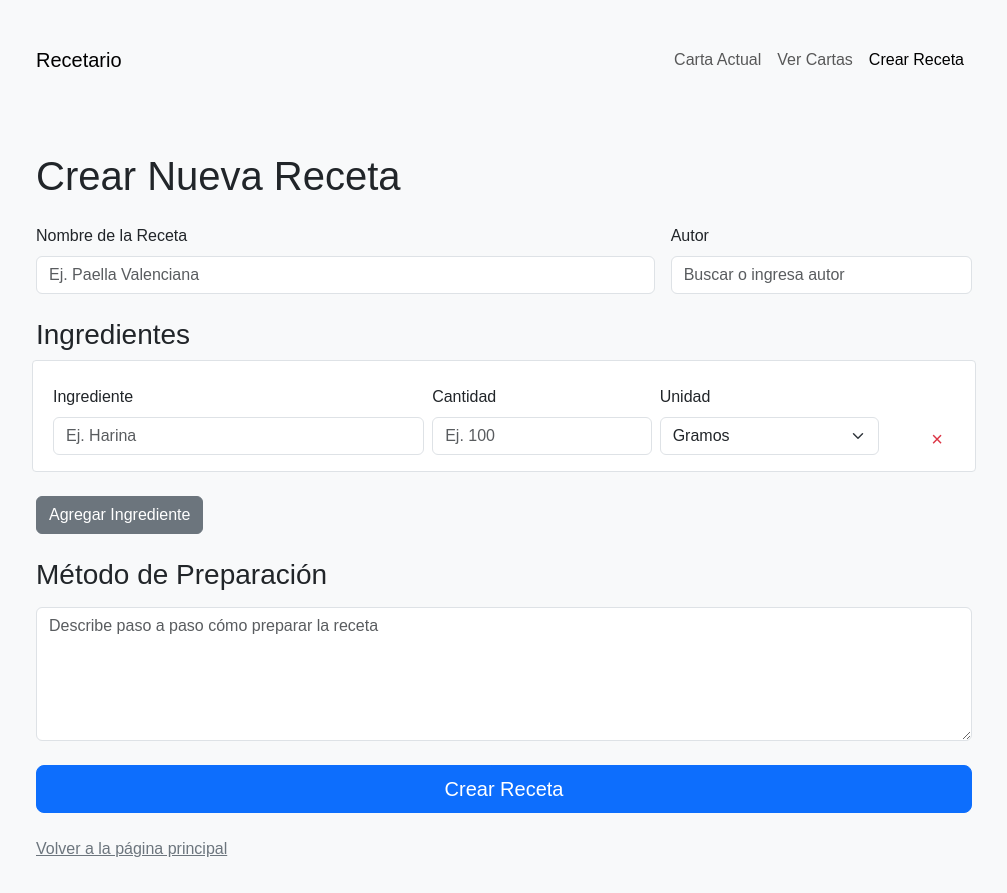
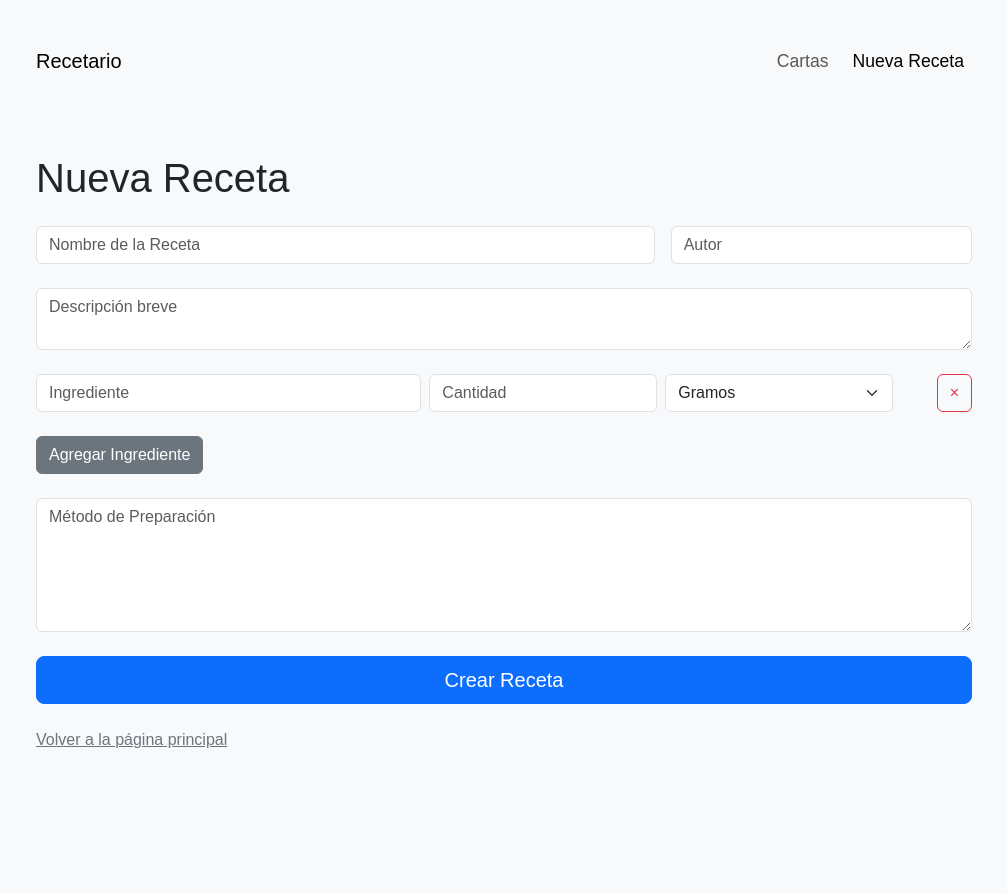
Before and after one commit to gabofunebre/recetario, a Flask app: page /crear_receta in a window 1280 px wide. Shown: the whole page, without its empty margins (136-1143 px from the left). After the commit the page ends 748 px from the top, so only its background shows below. Run offline with Flask 3, Linux system fonts and the light colour scheme; data that the repository does not hold is empty; some libraries are stand-ins or nearby versions.

Commit message:
crear_receta_c_descripcion

```diff
--- a/app/models.py
+++ b/app/models.py
@@ -79,8 +79,8 @@ class Receta(db.Model):
     descripcion = db.Column(db.Text, nullable=True)
     metodo = db.Column(db.Text, nullable=False)
 
-    # Clave foránea a Plato
-    plato_id = db.Column(db.Integer, db.ForeignKey('platos.id'), nullable=False)
+    # Clave foránea a Plato (ahora opcional para recetas independientes)
+    plato_id = db.Column(db.Integer, db.ForeignKey('platos.id'), nullable=True)
     plato = db.relationship('Plato', back_populates='recetas')
 
     # Relación con Ingredientes
--- a/app/routes.py
+++ b/app/routes.py
@@ -106,13 +106,19 @@ def crear_receta():
     if request.method == 'POST':
         nombre = request.form.get('nombre', '').strip()
         autor = request.form.get('autor', '').strip()
+        descripcion = request.form.get('descripcion', '').strip()
         metodo = request.form.get('metodo', '').strip()
         ingredientes_data = request.form.getlist('ingredientes[]')
         cantidades_data = request.form.getlist('cantidades[]')
         unidades_data = request.form.getlist('unidades[]')
         if not nombre or not autor or not metodo:
             return "Por favor, complete todos los campos", 400
-        receta = Receta(nombre=nombre, autor=autor, metodo=metodo)
+        receta = Receta(
+            nombre=nombre,
+            autor=autor,
+            descripcion=descripcion,
+            metodo=metodo
+        )
         db.session.add(receta)
         db.session.commit()
         for i in range(len(ingredientes_data)):
--- a/app/static/css/styles.css
+++ b/app/static/css/styles.css
@@ -14,65 +14,30 @@ body {
   margin-bottom: 2rem;
 }
 
-  /* Ingredient item styling */
-  .ingrediente {
-    padding: 1rem;
-    border: 1px solid #dee2e6;
-    border-radius: 0.25rem;
-    background-color: #ffffff;
+/* Navbar link styling */
+.navbar-nav .nav-link {
+  font-size: 1.1rem;
+  font-weight: 500;
+  padding: 0.5rem 1rem;
+  margin-left: 0.5rem;
 }
 
-  /* Space between ingredient items */
-  .ingrediente + .ingrediente {
-    margin-top: 1rem;
+/* Search input styling */
+#buscador {
+  font-size: 1.15rem;
+  padding: 0.75rem 1rem;
+  border-radius: 0.5rem;
+  box-shadow: 0 2px 6px rgba(0, 0, 0, 0.1);
+  transition: box-shadow 0.2s ease;
+}
+#buscador:focus {
+  box-shadow: 0 2px 8px rgba(0, 0, 0, 0.2);
+  outline: none;
 }
 
-  /* Remove ingredient button styling */
-  .btn-remove {
-    font-size: 1.25rem;
-    line-height: 1;
-    color: #dc3545;
-    background: none;
-    border: none;
-  }
-  .btn-remove:hover {
-    color: #bd2130;
+/* Results dropdown inherits Bootstrap list-group styles */
+.list-group-item-action {
+  cursor: pointer;
 }
 
-  /* Search results dropdown for recipes */
-  #resultados {
-    position: absolute;
-    width: 100%;
-    z-index: 1000;
-  }
-  .resultado {
-    background: #ffffff;
-    padding: 0.5rem;
-    border: 1px solid #dee2e6;
-    border-top: none;
-    cursor: pointer;
-  }
-  .resultado:hover {
-    background-color: #f8f9fa;
-  }
-
-  /* Search results dropdown for users */
-  .position-relative #resultados_usuarios {
-    position: absolute;
-    top: 100%;
-    left: 0;
-    right: 0;
-    z-index: 1000;
-    max-height: 200px;
-    overflow-y: auto;
-    border: 1px solid #dee2e6;
-    border-radius: 0.25rem;
-    background-color: #ffffff;
-  }
-
-  .position-relative #resultados_usuarios .list-group-item {
-    cursor: pointer;
-  }
-  .position-relative #resultados_usuarios .list-group-item-action:hover {
-    background-color: #f1f1f1;
-  }
+/* El resto de tu CSS queda igual... */
--- a/app/static/js/scripts.js
+++ b/app/static/js/scripts.js
@@ -5,7 +5,9 @@ document.addEventListener('DOMContentLoaded', () => {
   let fuseRecetas;
 
   if (buscador && resultados) {
-    function inicializarFuseRecetas(data) {
+    fetch('/buscar_recetas?q=')
+      .then(res => res.json())
+      .then(data => {
         const datos = data.recetas.map(r => ({
           id: r.id,
           nombre: r.nombre,
@@ -17,188 +19,31 @@ document.addEventListener('DOMContentLoaded', () => {
           threshold: 0.4,
           keys: ['nombre', 'descripcion', 'plato_nombre', 'ingredientes_texto']
         });
-    }
+      })
+      .catch(err => console.error('Error al cargar recetas:', err));
 
-    function mostrarResultadosRecetas(res) {
+    buscador.addEventListener('input', () => {
       resultados.innerHTML = '';
-      if (!res.length) {
-        resultados.innerHTML = '<p>No se encontraron recetas.</p>';
+      const q = buscador.value.trim().toLowerCase();
+      if (!q || !fuseRecetas) return;
+      const matches = fuseRecetas.search(q);
+      if (!matches.length) {
+        // puedes mostrar un item diciendo "No hay resultados"
         return;
       }
-      const query = buscador.value.trim().toLowerCase();
-      res.forEach(item => {
+      matches.forEach(item => {
         const rec = item.item;
-        let nota = '';
-        const match = rec.ingredientes_texto.split(' ').find(w => w.toLowerCase().includes(query));
-        if (match) nota = ` (Contiene ${match})`;
-        const div = document.createElement('div');
-        div.className = 'resultado';
-        div.textContent = rec.nombre + nota;
-        div.onclick = () => window.location.href = `/receta/${rec.id}`;
-        resultados.appendChild(div);
+        const li = document.createElement('button');
+        li.type = 'button';
+        li.className = 'list-group-item list-group-item-action';
+        li.textContent = rec.nombre;
+        li.addEventListener('click', () => {
+          window.location.href = `/receta/${rec.id}`;
+        });
+        resultados.appendChild(li);
+      });
     });
   }
 
-    fetch('/buscar_recetas?q=')
-      .then(res => res.json())
-      .then(data => inicializarFuseRecetas(data))
-      .catch(err => console.error('Error al cargar recetas:', err));
-
-    buscador.addEventListener('input', () => {
-      const q = buscador.value.trim();
-      if (q && fuseRecetas) mostrarResultadosRecetas(fuseRecetas.search(q));
-      else resultados.innerHTML = '';
+  // ... resto de tu JS (autores, ingredientes, carta) ...
 });
-  }
-
-  // ------------------- BUSCADOR DE AUTORES -------------------
-  const formReceta = document.getElementById('form-receta');
-  if (formReceta) {
-    const apiAutoresUrl = formReceta.dataset.apiAutores;
-    let fuseAutores;
-
-    if (apiAutoresUrl) {
-      fetch(apiAutoresUrl)
-        .then(res => res.json())
-        .then(data => {
-          fuseAutores = new Fuse(data, { keys: ['nombre'], threshold: 0.3 });
-        })
-        .catch(err => console.error('Error al cargar autores:', err));
-    }
-
-    const inputAutor = document.getElementById('autor');
-    const listaAutores = document.getElementById('resultados_autores');
-
-    inputAutor.addEventListener('input', () => {
-      const q = inputAutor.value.trim();
-      listaAutores.innerHTML = '';
-      if (!q || !fuseAutores) return;
-      fuseAutores.search(q).slice(0, 5).forEach(res => {
-        const u = res.item;
-        const btn = document.createElement('button');
-        btn.type = 'button';
-        btn.className = 'list-group-item list-group-item-action';
-        btn.textContent = u.nombre;
-        btn.addEventListener('click', () => {
-          inputAutor.value = u.nombre;
-          listaAutores.innerHTML = '';
-        });
-        listaAutores.appendChild(btn);
-      });
-    });
-
-    document.addEventListener('click', e => {
-      if (!listaAutores.contains(e.target) && e.target !== inputAutor) {
-        listaAutores.innerHTML = '';
-      }
-    });
-  }
-
-  // ------------------- INGREDIENTES DINÁMICOS -------------------
-  const btnAgregar = document.getElementById('btn-agregar');
-  const contenedor = document.getElementById('ingredientes-container');
-
-  if (btnAgregar && contenedor) {
-    btnAgregar.addEventListener('click', () => {
-      const original = contenedor.querySelector('.ingrediente');
-      const clon = original.cloneNode(true);
-      clon.querySelectorAll('input, select').forEach(el => el.value = '');
-      contenedor.appendChild(clon);
-    });
-
-    contenedor.addEventListener('click', e => {
-      if (e.target.classList.contains('btn-remove')) {
-        const rows = contenedor.querySelectorAll('.ingrediente');
-        if (rows.length > 1) {
-          e.target.closest('.ingrediente').remove();
-        }
-      }
-    });
-  }
-
-  // ------------------- CREAR CARTA: SECCIONES & PLATOS -------------------
-  const formCarta = document.getElementById('form-carta');
-  if (formCarta) {
-    const contSecciones = document.getElementById('secciones-container');
-    const btnAddSeccion = document.getElementById('btn-agregar-seccion');
-    const inputNombreCarta = document.getElementById('carta-nombre');
-    const inputPayload = document.getElementById('payload');
-    const modalPlatoEl = document.getElementById('modalPlato');
-    const formPlato = document.getElementById('form-plato');
-    let seccionActivaIdx = null;
-
-    // Estructura en memoria
-    const data = { nombreCarta: '', secciones: [] };
-
-    const renderSecciones = () => {
-      contSecciones.innerHTML = '';
-      data.secciones.forEach((sec, idx) => {
-        const card = document.createElement('div');
-        card.className = 'card mb-3';
-        card.innerHTML = `
-          <div class="card-body">
-            <div class="d-flex justify-content-between align-items-center mb-2">
-              <input type="text" class="form-control me-2 seccion-nombre"
-                     placeholder="Nombre de la sección" value="${sec.nombre || ''}">
-              <button class="btn btn-danger btn-eliminar-seccion">&times;</button>
-            </div>
-            <h6>Platos</h6>
-            <ul class="list-group mb-2">
-              ${sec.platos.map(p => `<li class="list-group-item">
-                <strong>${p.nombre}</strong><br><small>${p.descripcion}</small>
-              </li>`).join('')}
-            </ul>
-            <button class="btn btn-outline-primary btn-agregar-plato">
-              + Agregar Plato
-            </button>
-          </div>`;
-        contSecciones.appendChild(card);
-
-        // Eventos
-        const inputSecNombre = card.querySelector('.seccion-nombre');
-        inputSecNombre.addEventListener('input', e => {
-          data.secciones[idx].nombre = e.target.value;
-        });
-        card.querySelector('.btn-eliminar-seccion').addEventListener('click', () => {
-          data.secciones.splice(idx,1);
-          renderSecciones();
-        });
-        card.querySelector('.btn-agregar-plato').addEventListener('click', () => {
-          seccionActivaIdx = idx;
-          new bootstrap.Modal(modalPlatoEl).show();
-        });
-      });
-    };
-
-    btnAddSeccion.addEventListener('click', () => {
-      data.secciones.push({ nombre: '', platos: [] });
-      renderSecciones();
-    });
-
-    // Submit Plato desde modal
-    formPlato.addEventListener('submit', e => {
-      e.preventDefault();
-      const nombre = document.getElementById('plato-nombre').value.trim();
-      const desc = document.getElementById('plato-descripcion').value.trim();
-      if (nombre && seccionActivaIdx !== null) {
-        data.secciones[seccionActivaIdx].platos.push({ nombre, descripcion: desc });
-        renderSecciones();
-      }
-      bootstrap.Modal.getInstance(modalPlatoEl).hide();
-      formPlato.reset();
-    });
-
-    // Antes de enviar la carta
-    formCarta.addEventListener('submit', e => {
-      data.nombreCarta = inputNombreCarta.value.trim();
-      if (!data.nombreCarta) {
-        e.preventDefault();
-        return alert('La carta necesita un nombre.');
-      }
-      inputPayload.value = JSON.stringify(data);
-    });
-
-    // Iniciar con una sección vacía
-    btnAddSeccion.click();
-  }
-});
--- a/app/templates/base.html
+++ b/app/templates/base.html
@@ -21,22 +21,12 @@
       <div class="collapse navbar-collapse" id="navbarNav">
         <ul class="navbar-nav ms-auto">
           <li class="nav-item">
-            <a class="nav-link {% if request.endpoint == 'main.carta_actual' %}active{% endif %}"
-               href="{{ url_for('main.carta_actual') }}">
-              Carta Actual
-            </a>
-          </li>
-          <li class="nav-item">
             <a class="nav-link {% if request.endpoint == 'main.cartas' %}active{% endif %}"
-               href="{{ url_for('main.cartas') }}">
-              Ver Cartas
-            </a>
+               href="{{ url_for('main.cartas') }}">Cartas</a>
           </li>
           <li class="nav-item">
             <a class="nav-link {% if request.endpoint == 'main.crear_receta' %}active{% endif %}"
-               href="{{ url_for('main.crear_receta') }}">
-              Crear Receta
-            </a>
+               href="{{ url_for('main.crear_receta') }}">Nueva Receta</a>
           </li>
         </ul>
       </div>
--- a/app/templates/crear_receta_independiente.html
+++ b/app/templates/crear_receta_independiente.html
@@ -3,34 +3,32 @@
 {% block title %}Crear Receta{% endblock %}
 
 {% block content %}
-  <h1 class="mb-4">Crear Nueva Receta</h1>
+  <h1 class="mb-4">Nueva Receta</h1>
 
   <form method="POST" id="form-receta" data-api-autores="{{ url_for('main.api_autores') }}">
     <div class="row g-3 mb-4">
       <div class="col-md-8">
-        <label for="nombre" class="form-label">Nombre de la Receta</label>
-        <input type="text" id="nombre" name="nombre" class="form-control" placeholder="Ej. Paella Valenciana" required>
+        <input type="text" id="nombre" name="nombre" class="form-control" placeholder="Nombre de la Receta" required>
       </div>
       <div class="col-md-4 position-relative">
-        <label for="autor" class="form-label">Autor</label>
-        <input type="text" id="autor" name="autor" class="form-control" placeholder="Buscar o ingresa autor" autocomplete="off" required>
+        <input type="text" id="autor" name="autor" class="form-control" placeholder="Autor" autocomplete="off" required>
         <div id="resultados_autores" class="list-group position-absolute w-100 mt-1"></div>
       </div>
     </div>
 
-    <h3 class="mb-3">Ingredientes</h3>
+    <div class="mb-4">
+      <textarea id="descripcion" name="descripcion" class="form-control" rows="2" placeholder="Descripción breve"></textarea>
+    </div>
+
     <div id="ingredientes-container" class="mb-4">
       <div class="row g-2 align-items-end mb-2 ingrediente">
         <div class="col-md-5">
-          <label class="form-label">Ingrediente</label>
-          <input type="text" name="ingredientes[]" class="form-control" placeholder="Ej. Harina" required>
+          <input type="text" name="ingredientes[]" class="form-control" placeholder="Ingrediente" required>
         </div>
         <div class="col-md-3">
-          <label class="form-label">Cantidad</label>
-          <input type="number" name="cantidades[]" class="form-control" placeholder="Ej. 100" required>
+          <input type="number" name="cantidades[]" class="form-control" placeholder="Cantidad" required>
         </div>
         <div class="col-md-3">
-          <label class="form-label">Unidad</label>
           <select name="unidades[]" class="form-select">
             <option value="gramos">Gramos</option>
             <option value="kilogramos">Kilogramos</option>
@@ -52,9 +50,8 @@
       <button type="button" class="btn btn-secondary" id="btn-agregar">Agregar Ingrediente</button>
     </div>
 
-    <h3 class="mb-3">Método de Preparación</h3>
     <div class="mb-4">
-      <textarea id="metodo" name="metodo" class="form-control" rows="5" placeholder="Describe paso a paso cómo preparar la receta" required></textarea>
+      <textarea id="metodo" name="metodo" class="form-control" rows="5" placeholder="Método de Preparación" required></textarea>
     </div>
 
     <div class="d-grid mb-4">
```
Also changed, not shown: app/templates/carta_actual.html (+21 -11 lines), app/templates/crear_carta.html (+5 -24 lines), app/templates/index.html (+2 -5 lines). Lines whose indentation alone changed are shown as unchanged.
